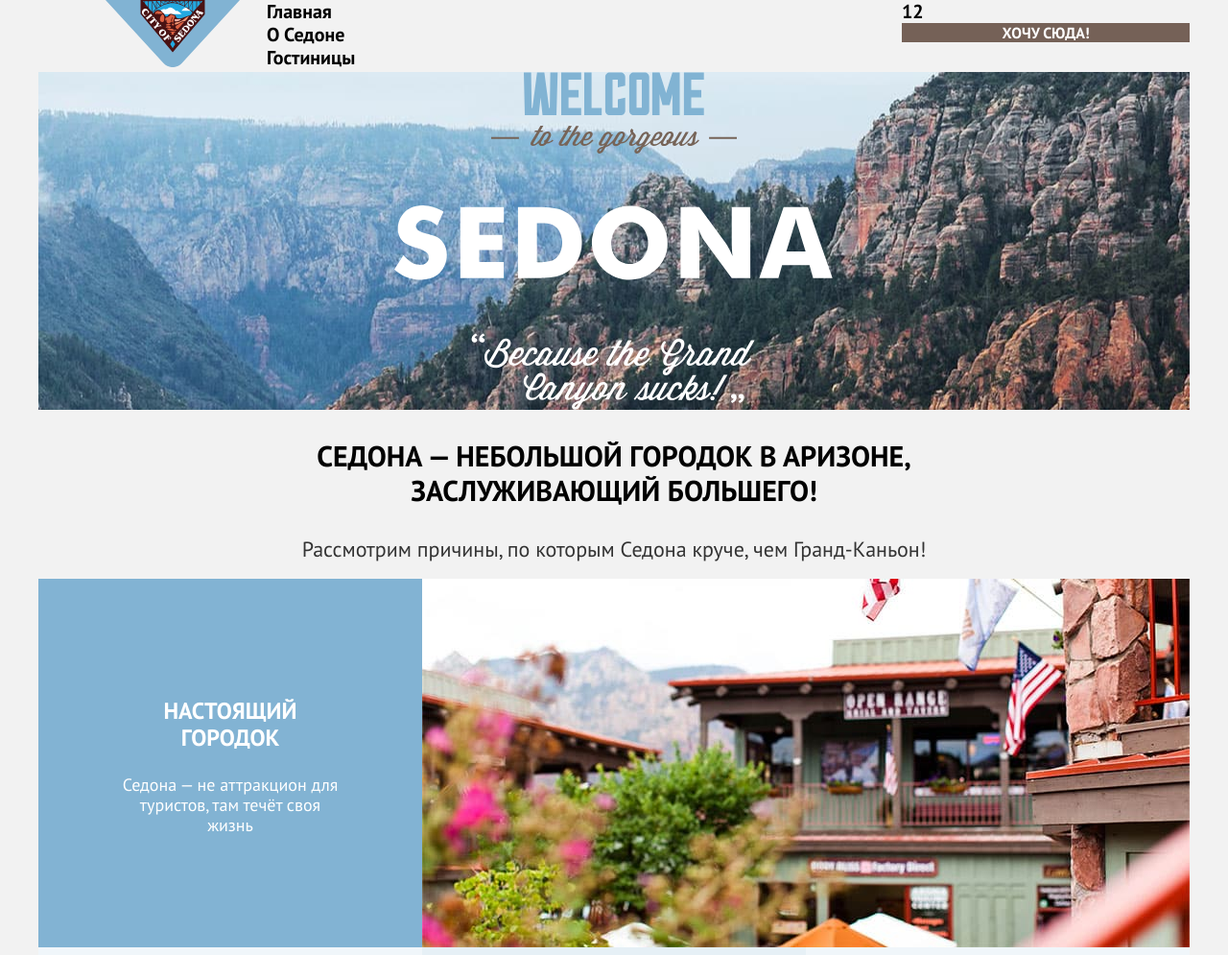
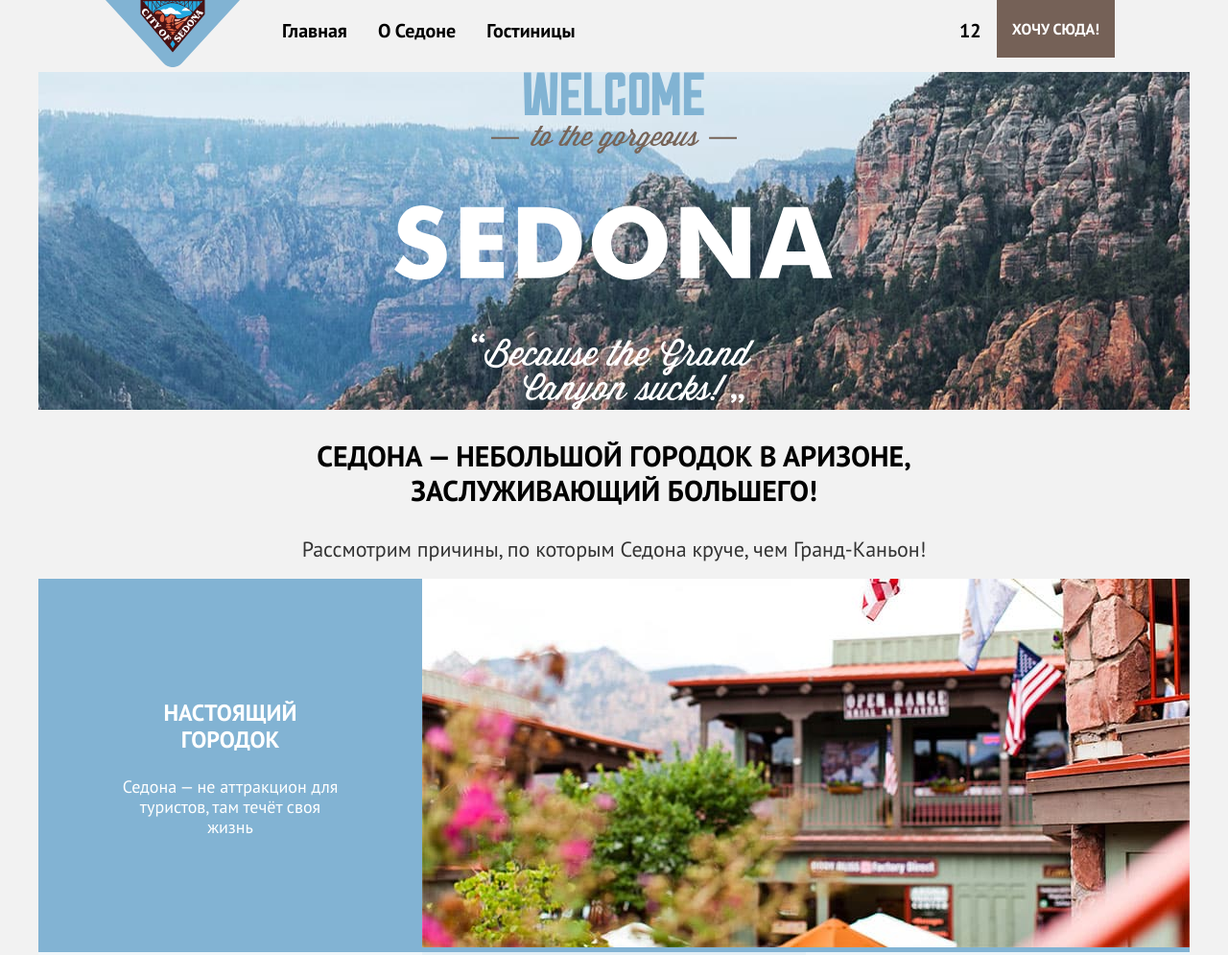
Before and after one commit to htmlacademy-htmlcss/2095675-sedona-36, a plain HTML site: page index.html in a window 1280 px wide. Shown: the top 995 px of the page at 96% size. Drawn offline with Linux system fonts and the light colour scheme.

Commit message:
Добавляет сетку для хедера

```diff
--- a/index.html
+++ b/index.html
@@ -31,13 +31,13 @@
 
           <ul class="navigation-list user-menu-list">
             <li class="navigation-item user-menu-item">
-              <a class="navigation-link" href="#">
+              <a class="navigation-link user-menu-link" href="#">
                 <span class="visually-hidden">Поиск гостиниц</span>
               </a>
             </li>
 
             <li class="navigation-item user-menu-item">
-              <a class="navigation-link" href="#">
+              <a class="navigation-link user-menu-link" href="#">
                 <span class="visually-hidden">Количество избранных гостиниц</span>
                 <span>12</span>
               </a>
--- a/styles/styles.css
+++ b/styles/styles.css
@@ -109,6 +109,8 @@ body {
 }
 
 .navigation-list {
+  display: flex;
+  flex-wrap: wrap;
   margin: 0;
   padding: 0;
   list-style-type: none;
@@ -121,9 +123,17 @@ body {
 }
 
 .navigation-link {
+  display: block;
+  padding: 20px 16px;
   color: inherit;
   text-decoration: none;
   text-align: left;
+}
+
+.user-menu-link {
+  min-width: 44px;
+  min-height: 64px;
+  box-sizing: border-box;
 }
 
 /* main */
@@ -182,11 +192,18 @@ body {
   background-color: #82B3D3;
 }
 
+.advantages-item-text-wrapper {
+  width: 230px;
+  padding: 102px 85px;
+}
+
+/*
 .advantages-item-text-wrapper,
 .advantages-detail-item-text-wrapper {
   width: 230px;
   margin: auto;
 }
+*/
 
 .advantages-list-image {
   width: 800px;
```
